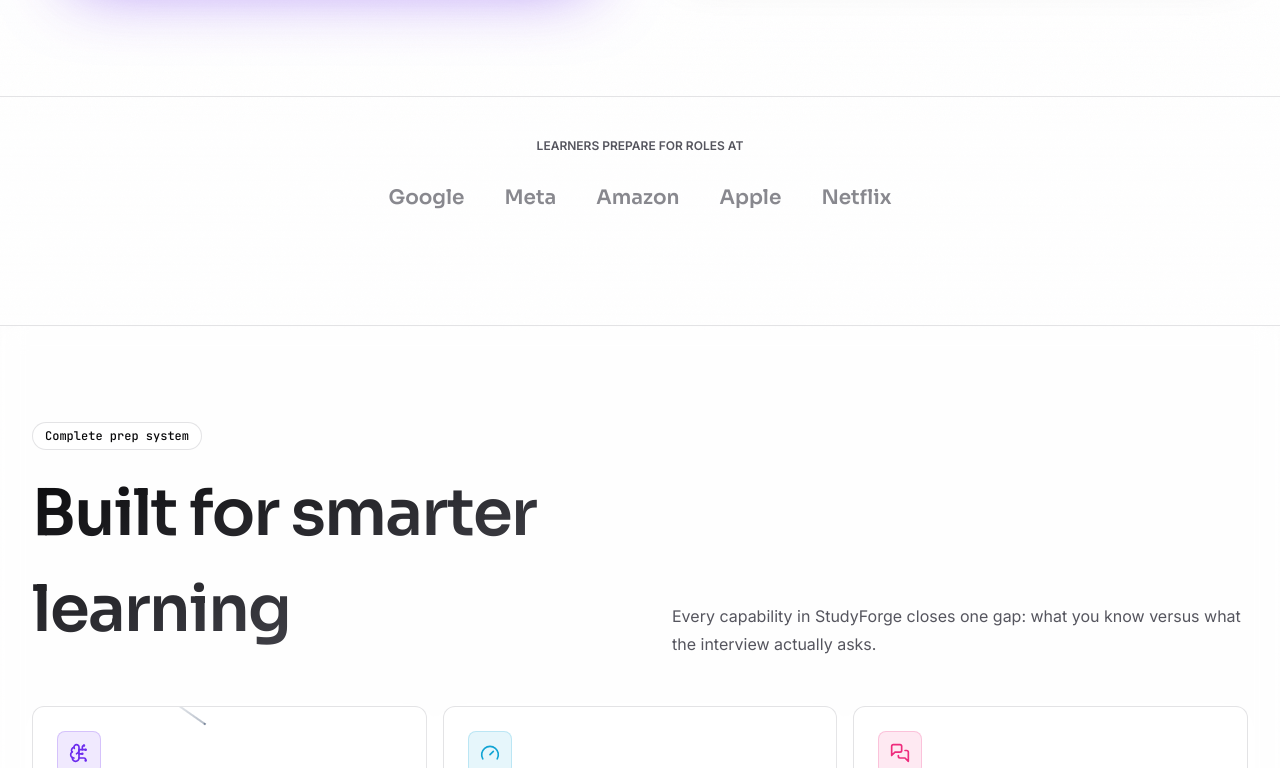
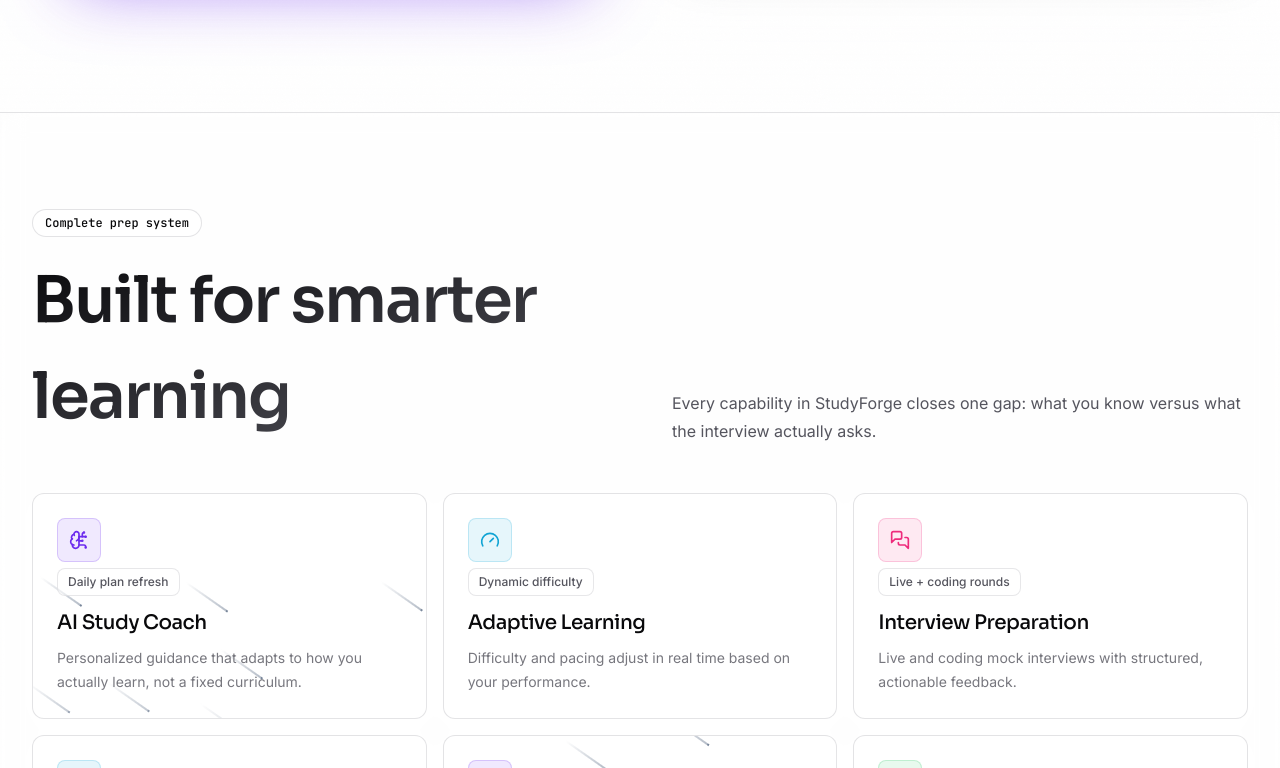
Before and after one commit to JAY4IGNITE/StudyForge-AI, a React (Vite) app in the folder frontend/: page / in a window 1280 px wide. Shown: the part 852-1620 px from the top of the page. Built offline with nearby package versions, Linux system fonts and the light colour scheme; no server answers.

Commit message:
feat: add Hero component with interactive AI roadmap preview and motion animations

```diff
--- a/frontend/src/components/landing/Hero.tsx
+++ b/frontend/src/components/landing/Hero.tsx
@@ -179,22 +179,6 @@
           </div>
         </motion.div>
       </motion.div>
-
-      <motion.div
-        initial={{ opacity: 0 }}
-        whileInView={{ opacity: 1 }}
-        viewport={{ once: true }}
-        className="container relative z-10 mt-20 border-t border-border/70 pt-8 md:mt-24 md:pt-10"
-      >
-        <p className="text-center text-xs font-semibold uppercase text-secondary">Learners prepare for roles at</p>
-        <div className="mt-7 flex flex-wrap items-center justify-center gap-x-10 gap-y-4 text-secondary/70 transition-colors">
-          <div className="font-display text-lg font-semibold">Google</div>
-          <div className="font-display text-lg font-semibold">Meta</div>
-          <div className="font-display text-lg font-semibold">Amazon</div>
-          <div className="font-display text-lg font-semibold">Apple</div>
-          <div className="font-display text-lg font-semibold">Netflix</div>
-        </div>
-      </motion.div>
     </section>
   );
 };
```
